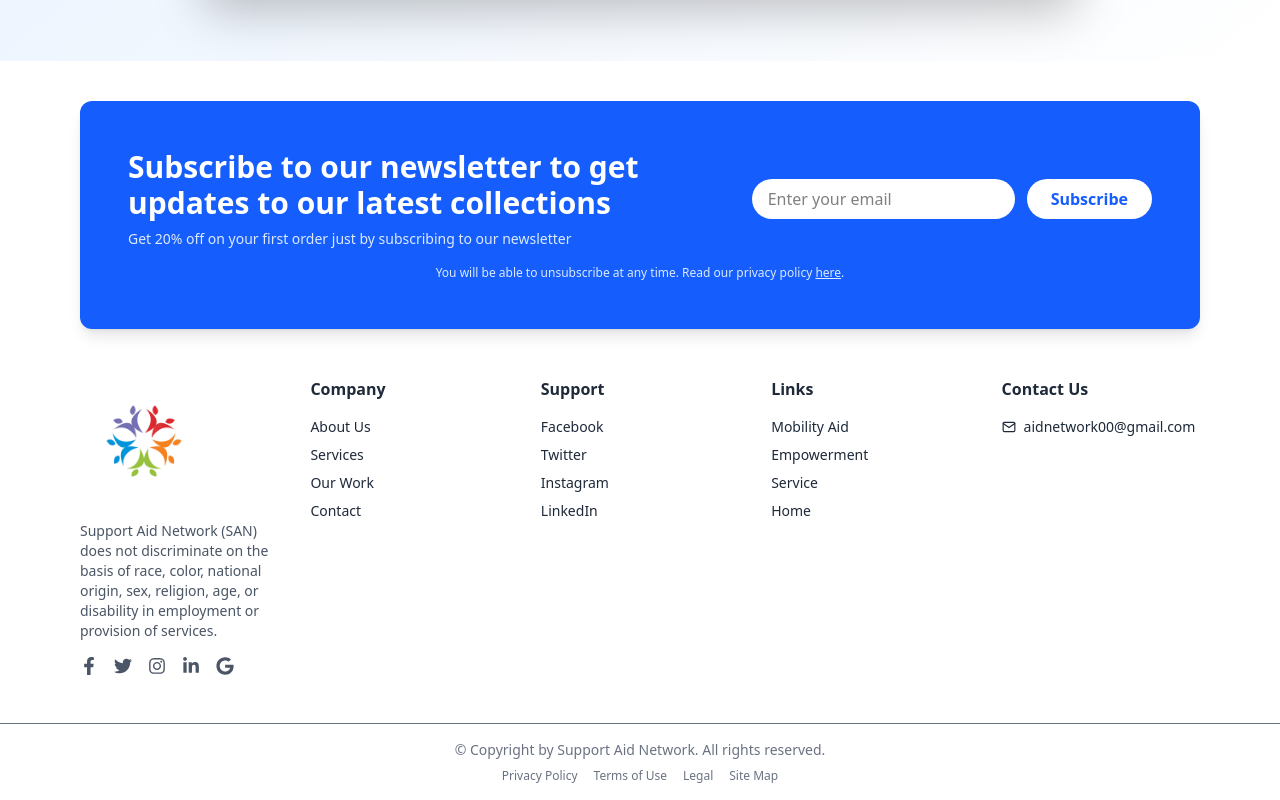
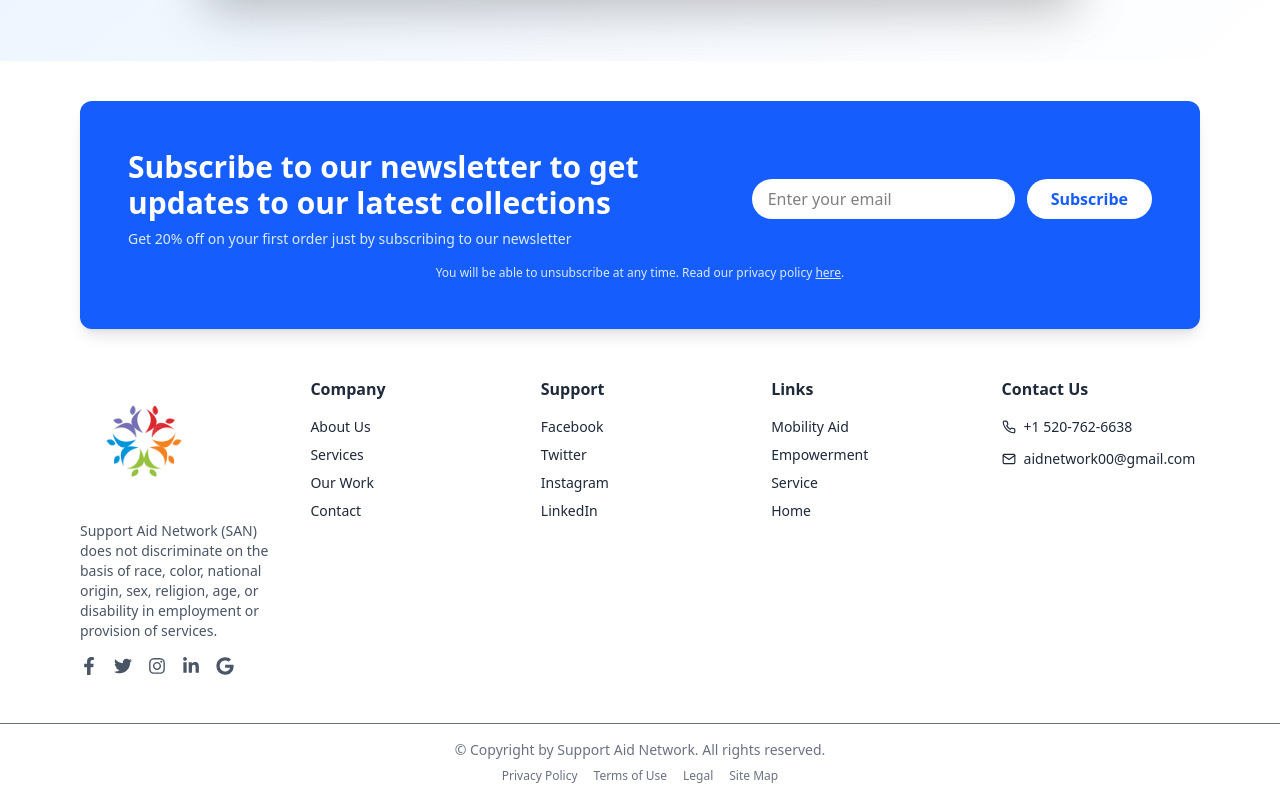
Before and after one commit to aidNetwork/SupportAidNetwork, a React (Vite) app: page /mobility in a window 1280 px wide. Shown: the part 1123-1923 px from the top of the page. Built offline with nearby package versions, Linux system fonts and the light colour scheme.

Commit message:
first commit

```diff
--- a/src/Component/Footer.jsx
+++ b/src/Component/Footer.jsx
@@ -98,9 +98,9 @@
         <div>
           <h4 className="font-bold mb-4">Contact Us</h4>
           <ul className="space-y-3 text-sm">
-            {/* <li className="flex items-center gap-2">
-              <FiPhone /> (91) 98765 4321 54
-            </li> */}
+            <li className="flex items-center gap-2">
+              <FiPhone />+1 520-762-6638
+            </li>
             <li className="flex items-center gap-2">
               <FiMail /> aidnetwork00@gmail.com
             </li>
--- a/src/Programme/Mobility.jsx
+++ b/src/Programme/Mobility.jsx
@@ -116,7 +116,7 @@
             </button>
 
             {submitted && !loading && (
-              <p className="text-green-600 mt-4 text-sm font-semibold">Application submitted successfully!</p>
+              <p className="text-green-600 mt-4 text-sm font-semibold">Thank you for your application. We've received it and will be in touch soon.</p>
             )}
           </div>
         </form>
```
